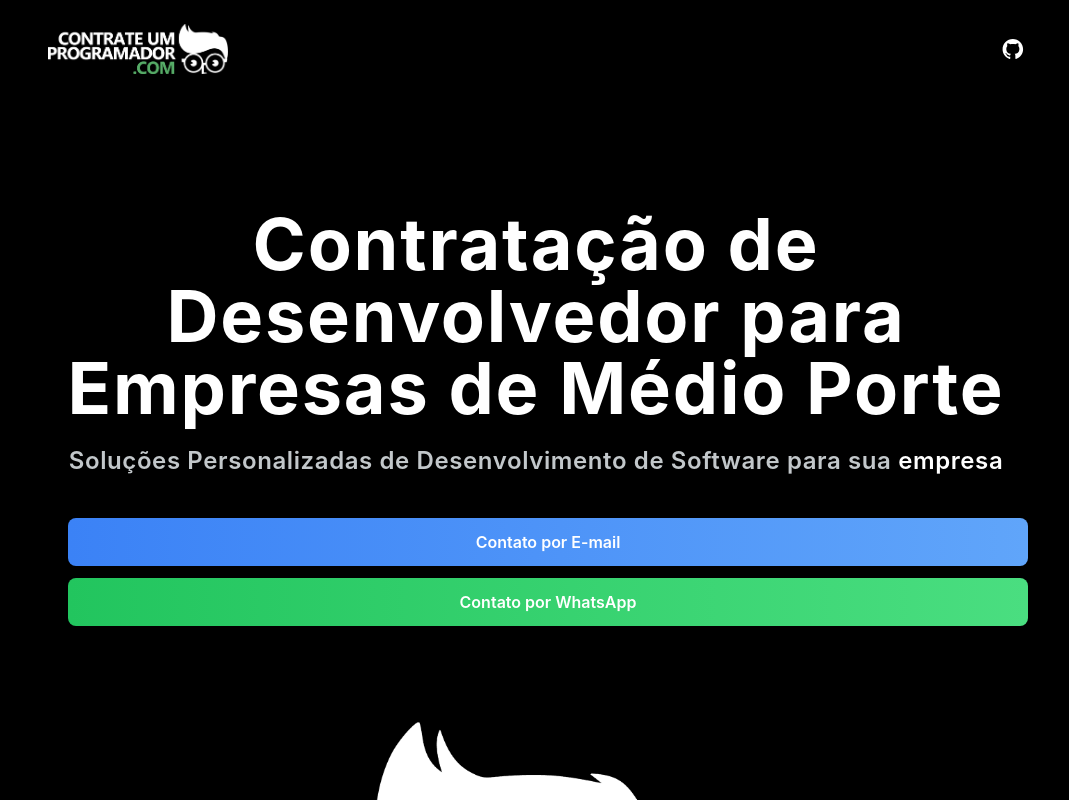
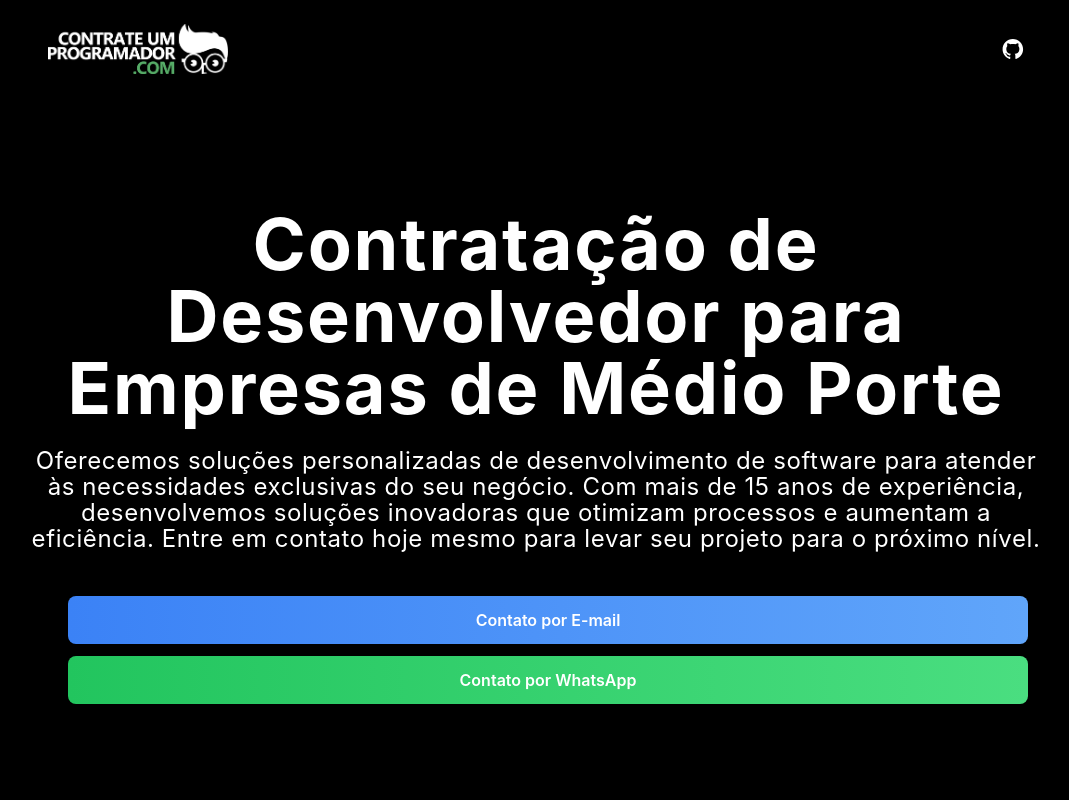
Before and after one commit to joaoovitoor/contrateumprogramador, a Next.js app: page / in a window 1280 px wide. Shown: the top 800 px of the page, without its empty margins (104-1173 px from the left). Built offline with nearby package versions, Linux system fonts and the light colour scheme.

Commit message:
improve home text

```diff
--- a/components/Main.js
+++ b/components/Main.js
@@ -5,9 +5,12 @@ export default function Main() {
         <h1 className="text-4xl xl:text-7xl text-center font-4 lh-6 ld-04 font-bold text-white mb-6">
           Contratação de Desenvolvedor para Empresas de Médio Porte
         </h1>
-        <h2 className="text-2xl font-4 font-semibold lh-6 ld-04 pb-11 text-gray-200 text-center">
-          Soluções Personalizadas de Desenvolvimento de Software para sua
-          <span className="text-white"> empresa</span>
+        <h2 className="text-2xl font-4  lh-6 ld-04 pb-11 text-white text-center">
+          Oferecemos soluções personalizadas de desenvolvimento de software para
+          atender às necessidades exclusivas do seu negócio. Com mais de 15 anos
+          de experiência, desenvolvemos soluções inovadoras que otimizam
+          processos e aumentam a eficiência. Entre em contato hoje mesmo para
+          levar seu projeto para o próximo nível.
         </h2>
         <div className="ml-6 text-center">
           <a
@@ -112,13 +115,13 @@ export default function Main() {
       <section className="relative pb-24">
         <div className="max-w-6xl mx-auto px-4 sm:px-6 text-center">
           <div className="py-24 md:py-36">
-            <h1 className="mb-5 text-xl md:text-4xl lg:text-6xl font-bold text-white">
+            <h3 className="mb-5 text-xl md:text-4xl lg:text-6xl font-bold text-white">
               Entre em Contato pelo WhatsApp
-            </h1>
-            <h1 className="mb-9 text-lg md:text-xl lg:text-2xl font-semibold text-gray-200">
+            </h3>
+            <h3 className="mb-9 text-lg md:text-xl lg:text-2xl font-semibold text-gray-200">
               Basta clicar no link abaixo e será direcionado para falar comigo
               sobre o seu software
-            </h1>
+            </h3>
 
             <a
               className="inline-flex items-center px-14 py-3 mt-2 ml-2 font-medium text-black transition duration-500 ease-in-out transform bg-transparent border rounded-lg bg-white"
```
